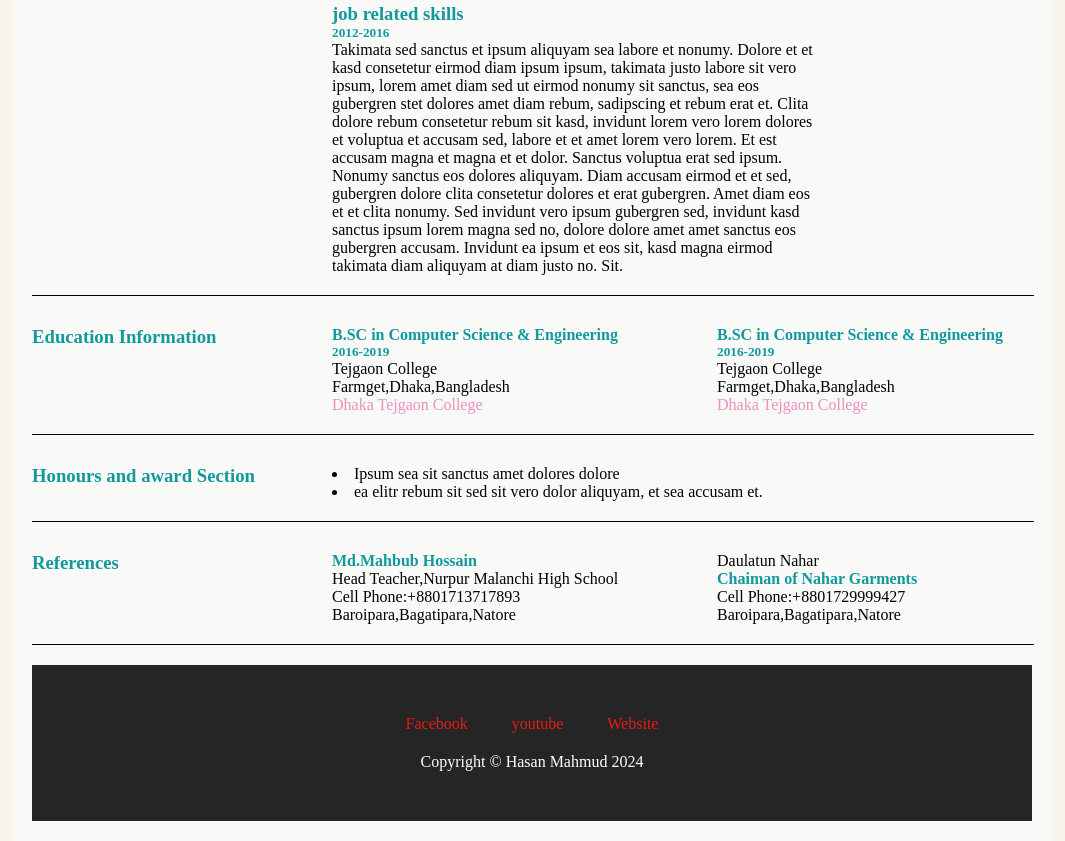
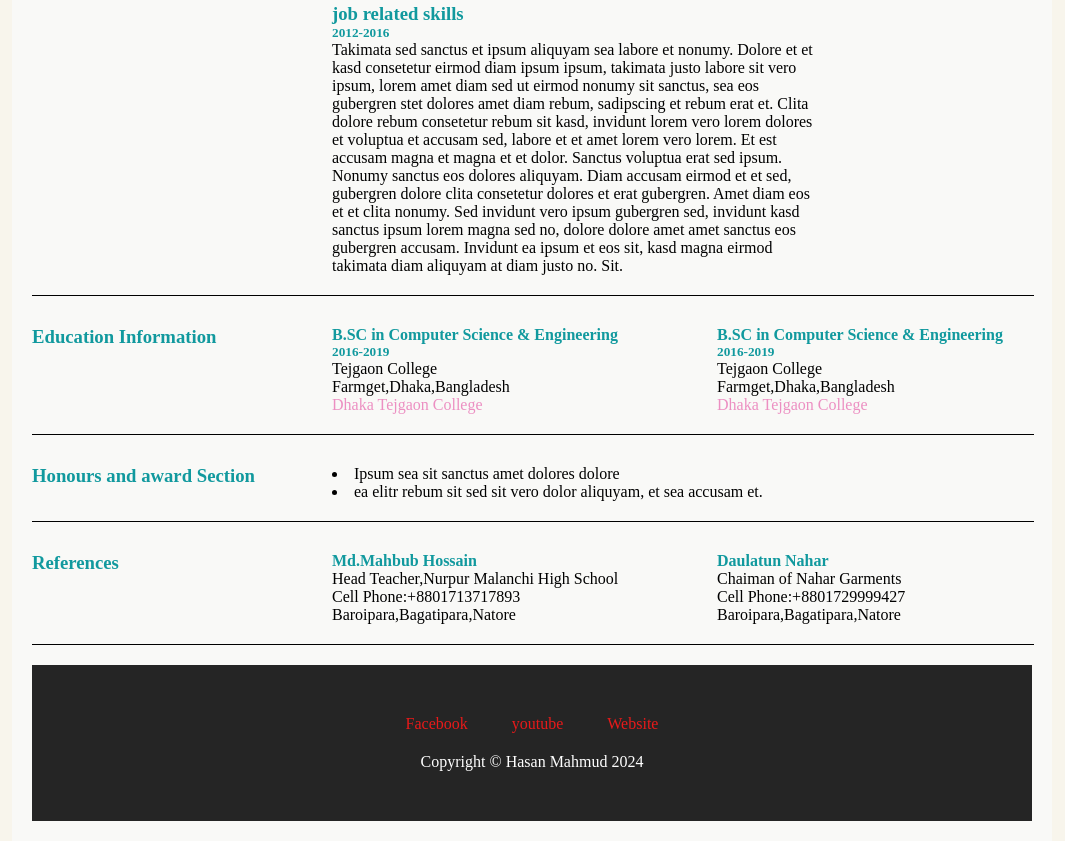
Before and after one commit to Hasan959/cv--project, a plain HTML site: page index.html in a window 1280 px wide. Shown: the part 2126-2967 px from the top of the page, without its empty margins (108-1173 px from the left). Drawn offline with Linux system fonts and the light colour scheme.

Commit message:
Update index.html

```diff
--- a/index.html
+++ b/index.html
@@ -192,8 +192,8 @@
                     <p>Baroipara,Bagatipara,Natore</p>
                 </div>
                 <div class="ref-temp-right">
-                    <p>Daulatun Nahar</p>
-                    <h4>Chaiman of Nahar Garments</h4>
+                    <h4>Daulatun Nahar</h4>
+                    <p>Chaiman of Nahar Garments</p>
                     <p>Cell Phone:+8801729999427</p>
                     <p>Baroipara,Bagatipara,Natore</p>
                </div>
```
